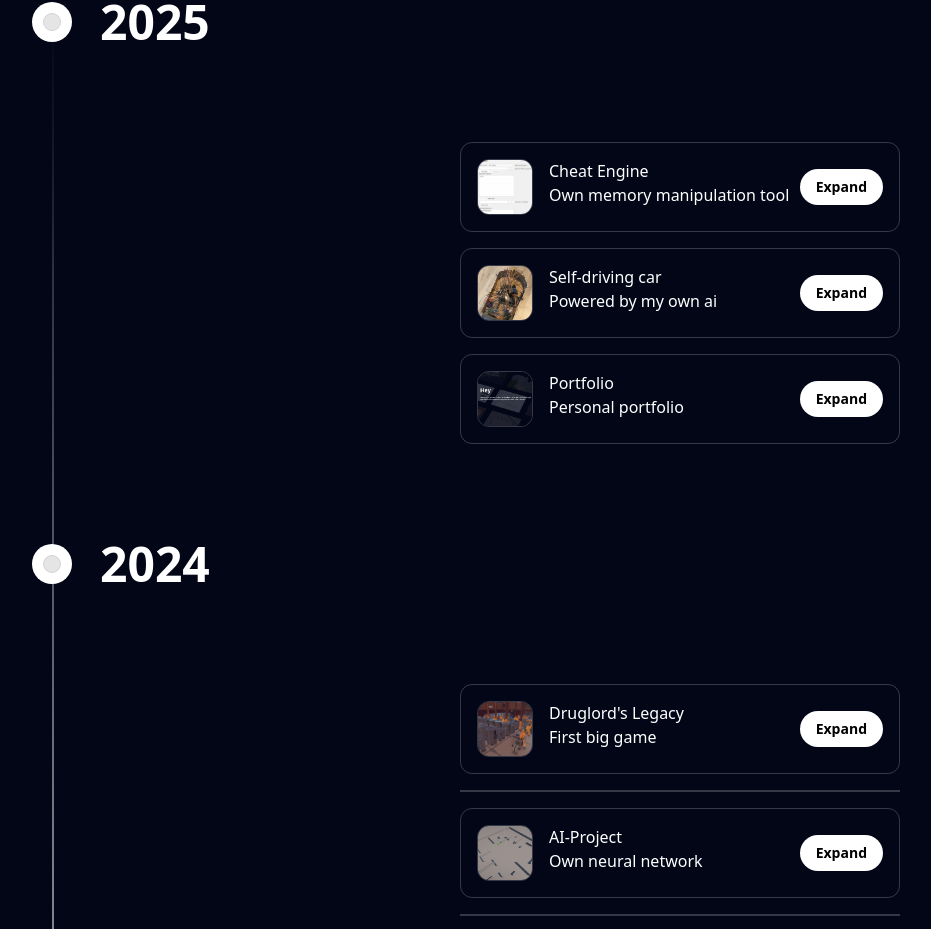
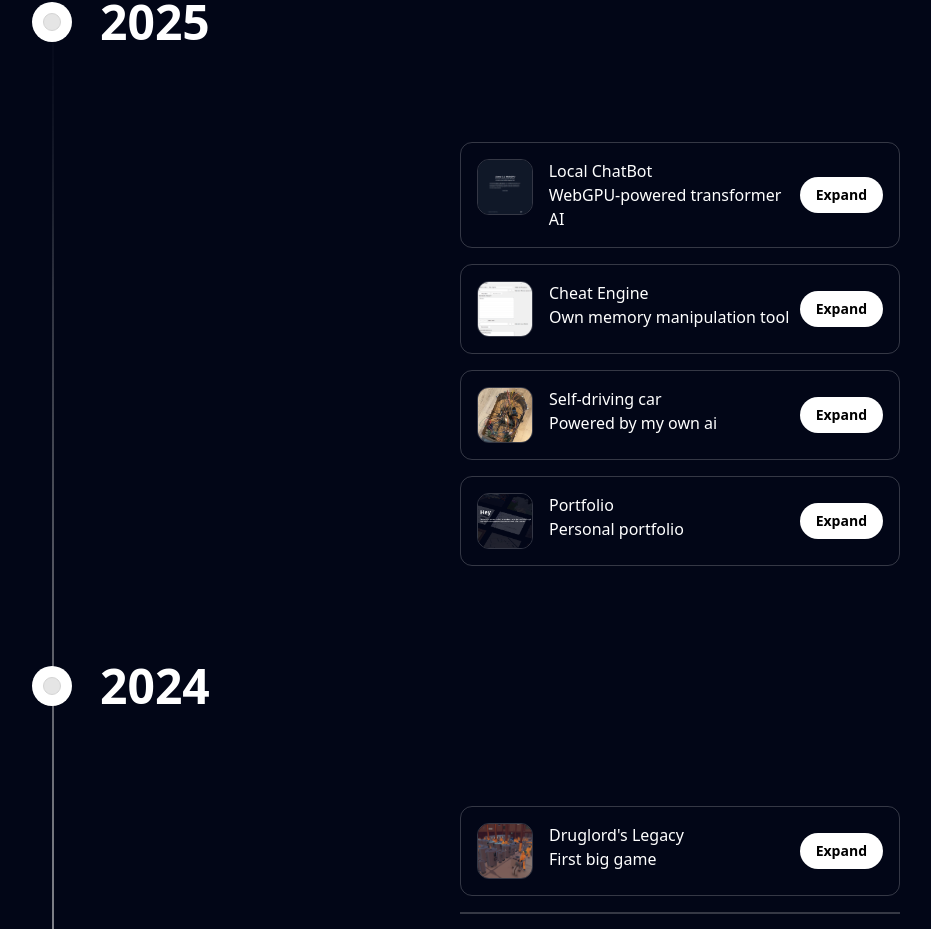
Before and after one commit to Fusraumspinne/portfolio, a Next.js app: page / in a window 1280 px wide. Shown: the part 4338-5267 px from the top of the page, without its empty margins (172-1103 px from the left). Built offline with nearby package versions, Linux system fonts and the light colour scheme; no server answers.

Commit message:
transformer ai chat bot projekt upload

```diff
--- a/components/TimeLine.tsx
+++ b/components/TimeLine.tsx
@@ -8,6 +8,9 @@ export function TimeLine() {
       title: "2025",
       content: (
         <div className="md:mt-36">
+          <div className="mb-4">
+            <ExpandableCardDemo count={18}/>
+          </div>
           <div className="mb-4">
             <ExpandableCardDemo count={17}/>
           </div>
--- a/components/expandable-card-demo-standard.tsx
+++ b/components/expandable-card-demo-standard.tsx
@@ -462,4 +462,18 @@ const cards = [
       );
     },
   },
+  {
+    description: "WebGPU-powered transformer AI",
+    title: "Local ChatBot",
+    src: "/images/TransformerAI1.png",
+    ctaText: "Expand",
+    ctaLink: "https://github.com/Fusraumspinne/transformer-chatbot",
+    content: () => {
+      return (
+        <p>
+          This project is a chatbot that runs entirely locally in the browser using WebGPU, requiring no server-side processing. The model is downloaded once from Hugging Face and then cached in the browser, allowing for full offline access. While the model itself is not particularly advanced, it is a transformer-based instruct model with just over 1 billion parameters, capable of understanding and generating text based on user prompts. This setup demonstrates how modern web technologies can be used to run AI models efficiently and privately, entirely on the client side.
+        </p>
+      );
+    },
+  },
 ];
```
Also changed, not shown: public/images/TransformerAI1.png (added).
